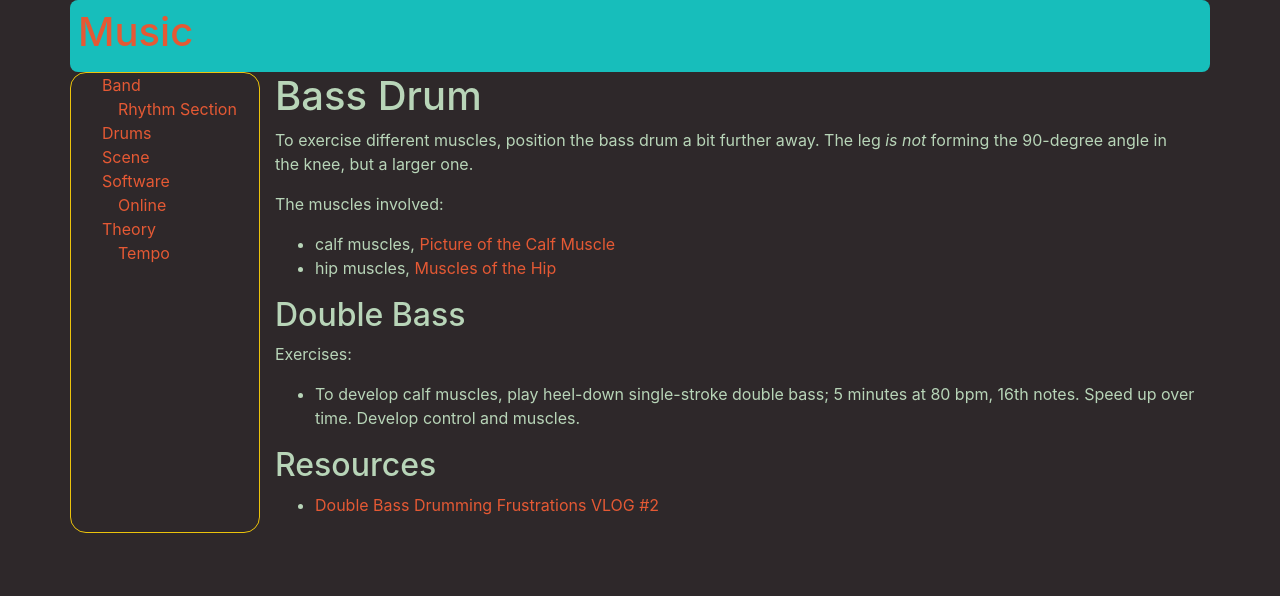
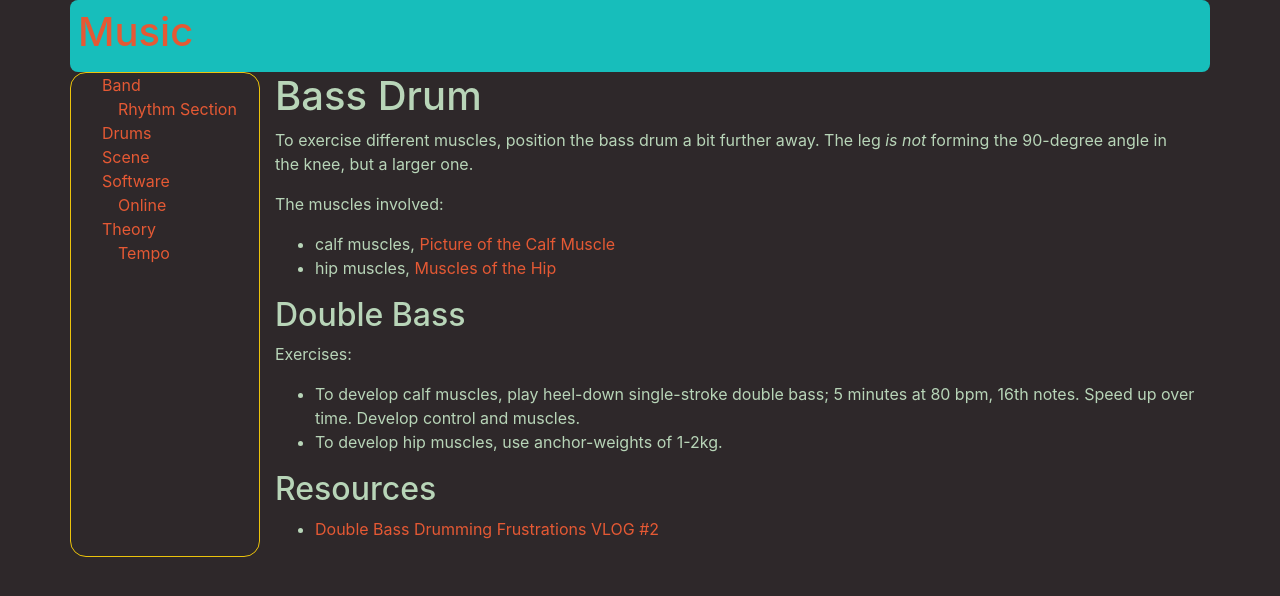
Before and after one commit to MisterY/music-site, a Jekyll site: the page built from drums/bass.md, in a window 1280 px wide. Shown: the top 596 px of the page. Built offline with Jekyll 4.4.1, drawn with Linux system fonts in a browser that asks for light colours; nearby versions of some CDN libraries; our own code applies the rules of GitHub Pages for plain Markdown files.

Commit message:
anchor weights

```diff
--- a/drums/bass.md
+++ b/drums/bass.md
@@ -12,6 +12,7 @@ The muscles involved:
 Exercises:
 
 - To develop calf muscles, play heel-down single-stroke double bass; 5 minutes at 80 bpm, 16th notes. Speed up over time. Develop control and muscles.
+- To develop hip muscles, use anchor-weights of 1-2kg.
 
 ## Resources
 
```
